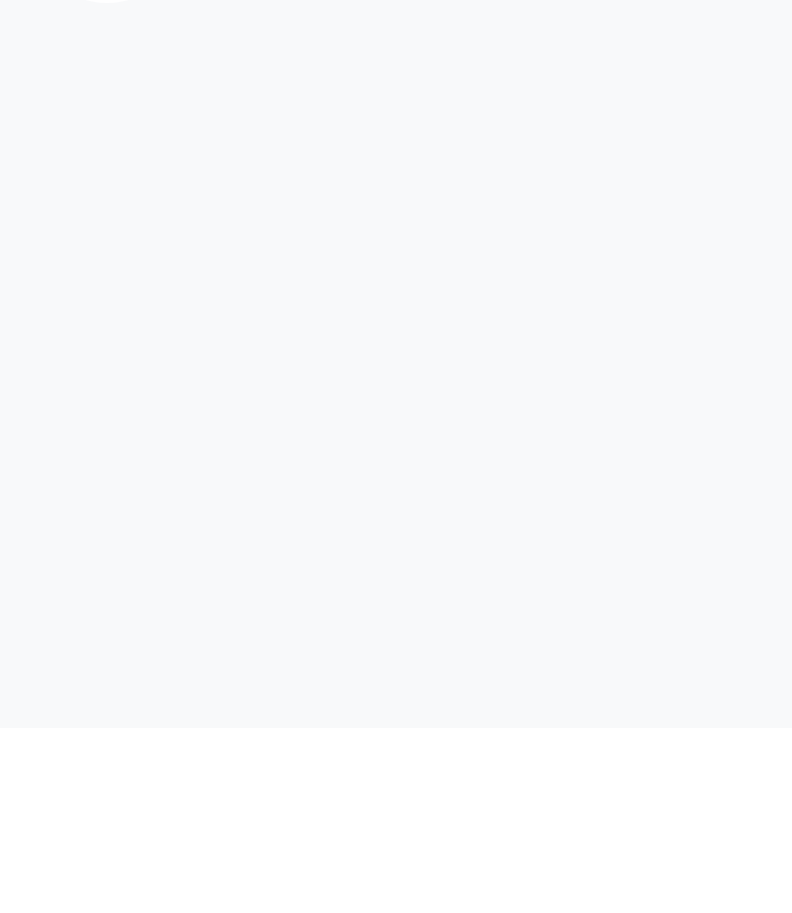
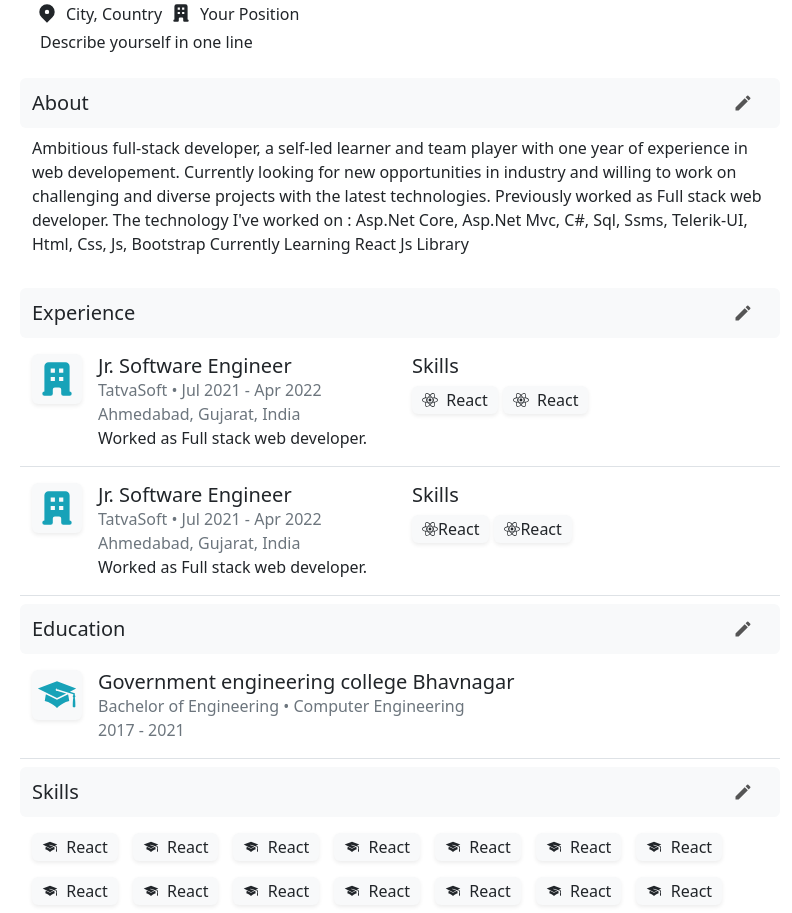
Before and after one commit to WarnerDemon/Resume-Builder, a React (Create React App) app: page / in a window 1280 px wide. Shown: the part 379-1292 px from the top of the page, without its empty margins (240-1032 px from the left). Before the commit the page ends 1107 px from the top, so only its background shows below. Built offline with nearby package versions, Linux system fonts and the light colour scheme.

Commit message:
Design Completed

```diff
--- a/src/App.css
+++ b/src/App.css
@@ -19,19 +19,29 @@
   }
 
   .top-image{
-    min-height: 250px;
+    min-height: 200px;
     background-image:url("../public/images/background-1.jpg");
     background-size: cover;
     background-repeat: no-repeat;
     background-position: center;
   }
 
+
+.color-blue{
+  color: #17a2b8;
+}
+.bg-grey{
+  background-color: #F8F9FA;
+}
+.img-column{
+  height: 75px;
+}
   .profile-image {
     height: 150px;
     width: 150px;
     position: relative;
     top: -75px;
-    border: 5px solid white;
+    border: 4px solid white;
     object-fit: cover;
     border-radius: 50%;
   }
@@ -43,5 +53,20 @@
 }
 .edit:hover{
   color: #17a2b8;
-  background-color: rgb(221, 221, 221);
+  background-color: #ffffff;
+  box-shadow: 0 .125rem .25rem rgba(0,0,0,0.1)!important;
 }
+.tag{
+  padding: 2px 10px;
+  margin-right: 5px;
+  display: flex;
+  align-items: center;
+  background-color: #F8F9FA;
+}
+.technology{
+  padding: 2px 10px;
+  margin-right: 15px;
+  display: flex;
+  align-items: center;
+  background-color: #F8F9FA;
+}
--- a/src/App.js
+++ b/src/App.js
@@ -6,10 +6,13 @@ import Resume from './components/Resume';
 
 function App() {
   return (
-    <Container fluid className="bg-light min-vh-100 p-0">
+    <Container fluid className="bg-white p-0">
 
       <Navigation></Navigation>
       <Resume></Resume>
+      <Container fluid  className="border-top mt-5 text-center bg-light text-dark py-3">
+        <p className="m-0">Resume Builder</p>
+      </Container>
 
     </Container>
   );
--- /dev/null
+++ b/src/components/About.js
@@ -0,0 +1,28 @@
+import React from 'react'
+import Row from 'react-bootstrap/Row';
+import Col from 'react-bootstrap/Col';
+import {MdEdit} from 'react-icons/md';
+
+function About() {
+  return (
+    <Row className="justify-content-center mt-2">
+        <Col md={8} sm={12} className="d-flex justify-content-between align-items-center bg-light rounded">
+            <h5 className="m-0">About</h5>
+            <MdEdit size={30} className="rounded edit"/>
+        </Col>
+        <Col md={8} sm={12}>
+            <p className="py-2">
+            Ambitious full-stack developer, a self-led learner and team player with one year of experience in web developement.
+
+            Currently looking for new opportunities in industry and willing to work on challenging and diverse projects with the latest technologies.
+
+            Previously worked as Full stack web developer. The technology I've worked on : Asp.Net Core, Asp.Net Mvc, C#, Sql, Ssms, Telerik-UI, Html, Css, Js, Bootstrap
+
+            Currently Learning React Js Library
+            </p>
+        </Col>
+    </Row>
+  )
+}
+
+export default About
--- /dev/null
+++ b/src/components/Education.js
@@ -0,0 +1,34 @@
+import React from 'react'
+import Row from 'react-bootstrap/Row';
+import Col from 'react-bootstrap/Col';
+import {MdEdit} from 'react-icons/md';
+import {GiGraduateCap} from 'react-icons/gi';
+
+function Education() {
+  return (
+    <Row className="justify-content-center mt-2">
+        <Col md={8} sm={12} className="d-flex justify-content-between align-items-center bg-light rounded">
+            <h5 className="m-0">Education</h5>
+            <MdEdit size={30} className="rounded edit"/>
+        </Col>
+        <Col md={8} sm={12}>
+            <Row className="border-bottom pt-3">
+
+              <Col md={12} className="d-flex justify-content-start">
+                <GiGraduateCap size={50} className="rounded color-blue bg-grey p-1 shadow-sm"/>
+                <div className="px-3">
+                  <h5 className="m-0">Government engineering college Bhavnagar</h5>
+                  <p className="text-muted m-0">Bachelor of Engineering • Computer Engineering</p>
+                  <p className="text-muted">2017 - 2021</p>
+                </div>
+
+              </Col>
+
+            </Row>
+
+        </Col>
+    </Row>
+  )
+}
+
+export default Education
--- /dev/null
+++ b/src/components/Experience.js
@@ -0,0 +1,66 @@
+import React from 'react'
+import Row from 'react-bootstrap/Row';
+import Col from 'react-bootstrap/Col';
+import {MdEdit} from 'react-icons/md';
+import {HiOfficeBuilding} from 'react-icons/hi';
+import {FaReact} from 'react-icons/fa';
+
+function Experience() {
+  return (
+    <Row className="justify-content-center mt-2">
+        <Col md={8} sm={12} className="d-flex justify-content-between align-items-center bg-light rounded">
+            <h5 className="m-0">Experience</h5>
+            <MdEdit size={30} className="rounded edit"/>
+        </Col>
+        <Col md={8} sm={12}>
+            <Row className="border-bottom pt-3">
+
+              <Col md={6} className="d-flex justify-content-start">
+                <HiOfficeBuilding size={50} className="rounded color-blue bg-grey shadow-sm p-1"/>
+                <div className="px-3">
+                  <h5 className="m-0">Jr. Software Engineer</h5>
+                  <p className="text-muted m-0">TatvaSoft • Jul 2021 - Apr 2022</p>
+                  <p className="text-muted m-0">Ahmedabad, Gujarat, India</p>
+                  <p>Worked as Full stack web developer.</p>
+                </div>
+
+              </Col>
+              <Col md={6}>
+                <h5>Skills</h5>
+                <div className="d-flex flex-wrap">
+                  <p className="tag shadow-sm rounded"><FaReact/>&nbsp; React</p>
+                  <p className="tag shadow-sm rounded"><FaReact/>&nbsp; React</p>
+
+                </div>
+              </Col>
+
+            </Row>
+            <Row className="border-bottom pt-3">
+
+              <Col md={6} className="d-flex justify-content-start">
+                <HiOfficeBuilding size={50} className="rounded color-blue bg-grey shadow-sm p-1"/>
+                <div className="px-3">
+                  <h5 className="m-0">Jr. Software Engineer</h5>
+                  <p className="text-muted m-0">TatvaSoft • Jul 2021 - Apr 2022</p>
+                  <p className="text-muted m-0">Ahmedabad, Gujarat, India</p>
+                  <p>Worked as Full stack web developer.</p>
+                </div>
+
+              </Col>
+              <Col md={6}>
+                <h5>Skills</h5>
+                <div className="d-flex flex-wrap">
+                  <p className="tag shadow-sm rounded "><FaReact/> React</p>
+                  <p className="tag shadow-sm rounded "><FaReact/> React</p>
+
+                </div>
+              </Col>
+
+            </Row>
+
+        </Col>
+    </Row>
+  )
+}
+
+export default Experience
--- /dev/null
+++ b/src/components/Profile.js
@@ -0,0 +1,35 @@
+import React, { Fragment } from 'react'
+import Row from 'react-bootstrap/Row';
+import Col from 'react-bootstrap/Col';
+import {MdEdit} from 'react-icons/md';
+import {HiLocationMarker,HiOfficeBuilding} from 'react-icons/hi';
+
+function Profile() {
+  return (
+
+    <Fragment>
+        <Row className="justify-content-center">
+            <Col md={8} sm={12} className="d-flex justify-content-between img-column">
+                <img src="./images/profile.jpg" className="profile-image" alt="..."></img>
+
+                <MdEdit size={30} className="rounded edit"/>
+            </Col>
+        </Row>
+        <Row className="justify-content-center mt-2">
+            <Col md={8} sm={12}>
+                <h4>Your Name</h4>
+            </Col>
+            <Col md={8} sm={12} className="d-flex justify-content-start">
+                <HiLocationMarker size={30} className="p-1"/><p className="p-1 m-0">City, Country</p>
+                <HiOfficeBuilding size={30} className="p-1"/><p className="p-1 m-0">Your Position</p>
+            </Col>
+            <Col md={8} sm={12}>
+                <p className="px-2">Describe yourself in one line</p>
+            </Col>
+        </Row>
+    </Fragment>
+
+  )
+}
+
+export default Profile
--- a/src/components/Resume.js
+++ b/src/components/Resume.js
@@ -1,8 +1,10 @@
 import React, { Fragment } from 'react'
 import Container from 'react-bootstrap/Container';
-import Row from 'react-bootstrap/Row';
-import Col from 'react-bootstrap/Col';
-import {MdEdit} from 'react-icons/md';
+import Profile from './Profile';
+import About from './About';
+import Experience from './Experience';
+import Education from './Education';
+import Skills from './Skills';
 
 function Resume() {
   return (
@@ -11,14 +13,15 @@ function Resume() {
         <Container fluid className="p-0 top-image"></Container>
         <Container className="min-vh-100">
 
-            <Row className="justify-content-center">
-                <Col md={8} sm={12} className="d-flex justify-content-between">
-                    <img src="./images/profile.jpg" className="profile-image" alt="..."></img>
+            <Profile></Profile>
 
-                    <MdEdit size={30} className="rounded edit"/>
+            <About></About>
 
-                </Col>
-            </Row>
+            <Experience></Experience>
+
+            <Education></Education>
+
+            <Skills></Skills>
 
         </Container>
     </Fragment>
--- /dev/null
+++ b/src/components/Skills.js
@@ -0,0 +1,42 @@
+import React from 'react'
+import Row from 'react-bootstrap/Row';
+import Col from 'react-bootstrap/Col';
+import {MdEdit} from 'react-icons/md';
+import {GiGraduateCap} from 'react-icons/gi';
+
+function Skills() {
+  return (
+    <Row className="justify-content-center mt-2">
+        <Col md={8} sm={12} className="d-flex justify-content-between align-items-center bg-light rounded">
+            <h5 className="m-0">Skills</h5>
+            <MdEdit size={30} className="rounded edit"/>
+        </Col>
+        <Col md={8} sm={12}>
+            <Row className="pt-3">
+
+              <Col md={12} className="d-flex flex-wrap">
+                <p className="technology shadow-sm rounded"><GiGraduateCap/>&nbsp; React</p>
+                <p className="technology shadow-sm rounded"><GiGraduateCap/>&nbsp; React</p>
+                <p className="technology shadow-sm rounded"><GiGraduateCap/>&nbsp; React</p>
+                <p className="technology shadow-sm rounded"><GiGraduateCap/>&nbsp; React</p>
+                <p className="technology shadow-sm rounded"><GiGraduateCap/>&nbsp; React</p>
+                <p className="technology shadow-sm rounded"><GiGraduateCap/>&nbsp; React</p>
+                <p className="technology shadow-sm rounded"><GiGraduateCap/>&nbsp; React</p>
+                <p className="technology shadow-sm rounded"><GiGraduateCap/>&nbsp; React</p>
+                <p className="technology shadow-sm rounded"><GiGraduateCap/>&nbsp; React</p>
+                <p className="technology shadow-sm rounded"><GiGraduateCap/>&nbsp; React</p>
+                <p className="technology shadow-sm rounded"><GiGraduateCap/>&nbsp; React</p>
+                <p className="technology shadow-sm rounded"><GiGraduateCap/>&nbsp; React</p>
+                <p className="technology shadow-sm rounded"><GiGraduateCap/>&nbsp; React</p>
+                <p className="technology shadow-sm rounded"><GiGraduateCap/>&nbsp; React</p>
+
+              </Col>
+
+            </Row>
+
+        </Col>
+    </Row>
+  )
+}
+
+export default Skills
```
